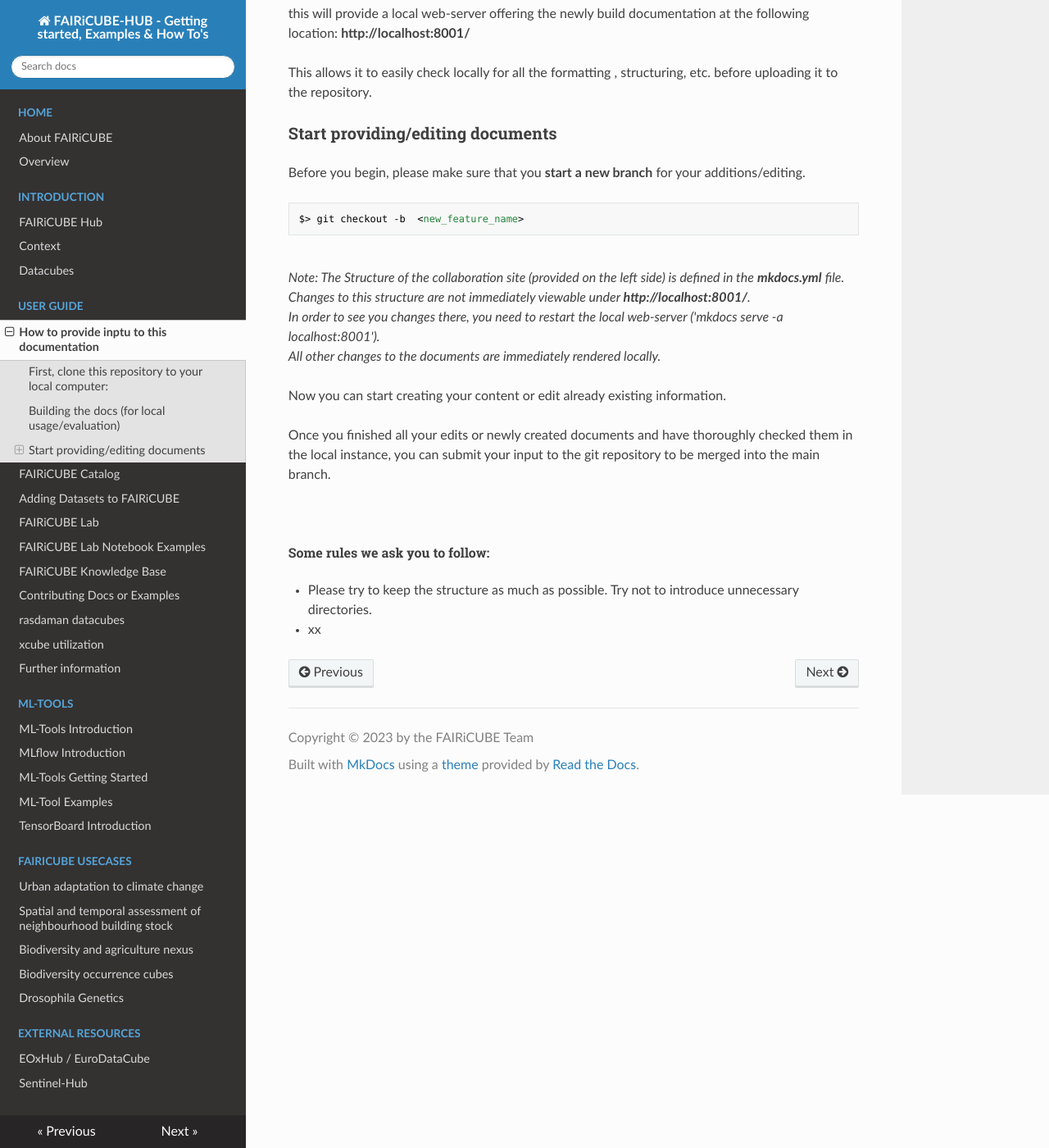
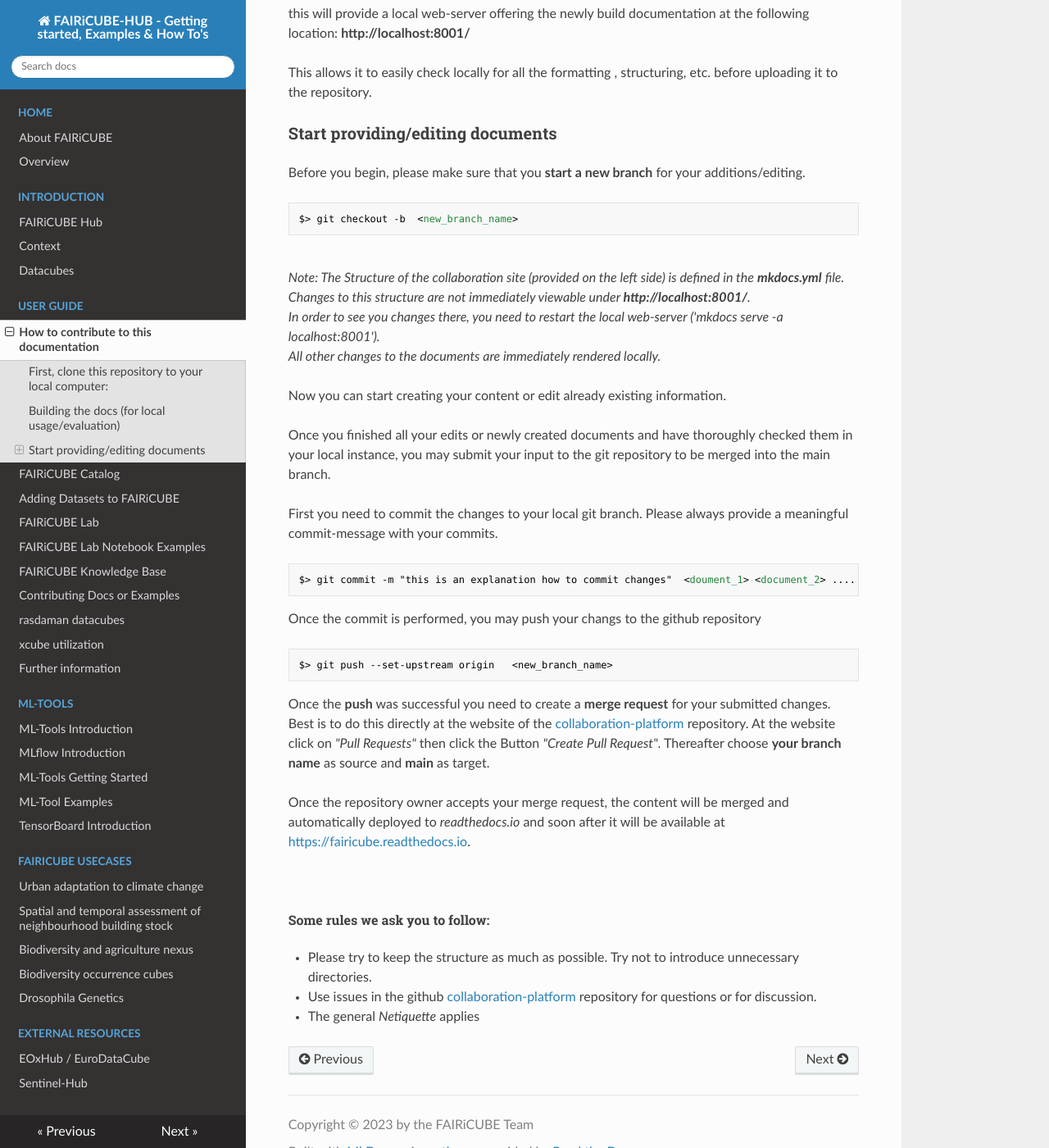
Before and after one commit to FAIRiCUBE/collaboration-platform, an MkDocs documentation site: the page built from docs/guide/howto_readthedocs.md, in a window 1280 px wide and 1400 px high, scrolled down 970 px. Shown: the whole window at 82% size. Built offline with MkDocs 1.6.1, drawn with Linux system fonts in a browser that asks for light colours; nearby versions of some CDN libraries; some of the changed text lies outside the part shown.

Commit message:
correcting typos, minor updates, adding description about mergeing

```diff
--- a/docs/guide/howto_readthedocs.md
+++ b/docs/guide/howto_readthedocs.md
@@ -1,4 +1,4 @@
-# How to provide input/content to this FAIRiCUBE-HUB Community collaboration platform
+# How to contribute to the FAIRiCUBE-HUB Community collaboration platform
 
 The content of this collaboration platform is managed via a github repository, which is connected to [ReadTheDocs](https://about.readthedocs.com) resulting in automatically deployments of newly merged contents to its final destination: the [FAIRiCUBE-HUB - Getting started, Examples & How To's](https://fairicube.readthedocs.io/en/latest/)
 
@@ -39,7 +39,7 @@
 
 Before you begin, please make sure that you **start a new branch** for your additions/editing.
 
-    $> git checkout -b  <new_feature_name>
+    $> git checkout -b  <new_branch_name>
 <br>
 *Note: The Structure of the collaboration site (provided on the left side) is defined in the* _**mkdocs.yml**_ *file.*<br>
 *Changes to this structure are not immediately viewable under **http://localhost:8001/**.* <br>
@@ -48,7 +48,21 @@
 
 Now you can start creating your content or edit already existing information.
 
-Once you finished all your edits or newly created documents and have thoroughly checked them in the local instance, you can submit your input to the git repository to be merged into the main branch.
+Once you finished all your edits or newly created documents and have thoroughly checked them in your local instance, you may submit your input to the git repository to be merged into the main branch.
+
+First you need to commit the changes to your local git branch. Please always provide a meaningful commit-message with your commits.
+
+    $> git commit -m "this is an explanation how to commit changes"  <doument_1> <document_2> ....
+
+Once the commit is performed, you may push your changs to the github repository
+
+    $> git push --set-upstream origin   <new_branch_name>
+
+
+Once the **push** was successful you need to create a **merge request** for your submitted changes. Best is to do this directly at the website of the [collaboration-platform](https://github.com/FAIRiCUBE/collaboration-platform) repository.
+At the website click on *"Pull Requests"* then click the Button *"Create Pull Request"*. Thereafter choose **your branch name** as source and **main** as target.
+
+Once the repository owner accepts your merge request, the content will be merged and automatically deployed to *readthedocs.io* and soon after it will be available at [https://fairicube.readthedocs.io](https://fairicube.readthedocs.io).
 
 
 <br>
@@ -56,4 +70,5 @@
 ##### Some rules we ask you to follow:
 
 * Please try to keep the structure as much as possible. Try not to introduce unnecessary directories.
-* xx
+* Use issues in the github [collaboration-platform](https://github.com/FAIRiCUBE/collaboration-platform) repository  for questions or for discussion.
+* The general *Netiquette* applies
--- a/mkdocs.yml
+++ b/mkdocs.yml
@@ -16,7 +16,7 @@
 #    - Architecture: design/fic_architecture.md
 #    - Services and Tools: design/fic_services-and-tools.md
   - User guide:
-    - How to provide inptu to this documentation: guide/howto_readthedocs.md
+    - How to contribute to this documentation: guide/howto_readthedocs.md
     - FAIRiCUBE Catalog: guide/fic_catalog.md
     - Adding Datasets to FAIRiCUBE: guide/adding_datasets.md
     - FAIRiCUBE Lab: guide/jupyterlab.md
```
Also changed, not shown: README.md (+2 -0 lines).
